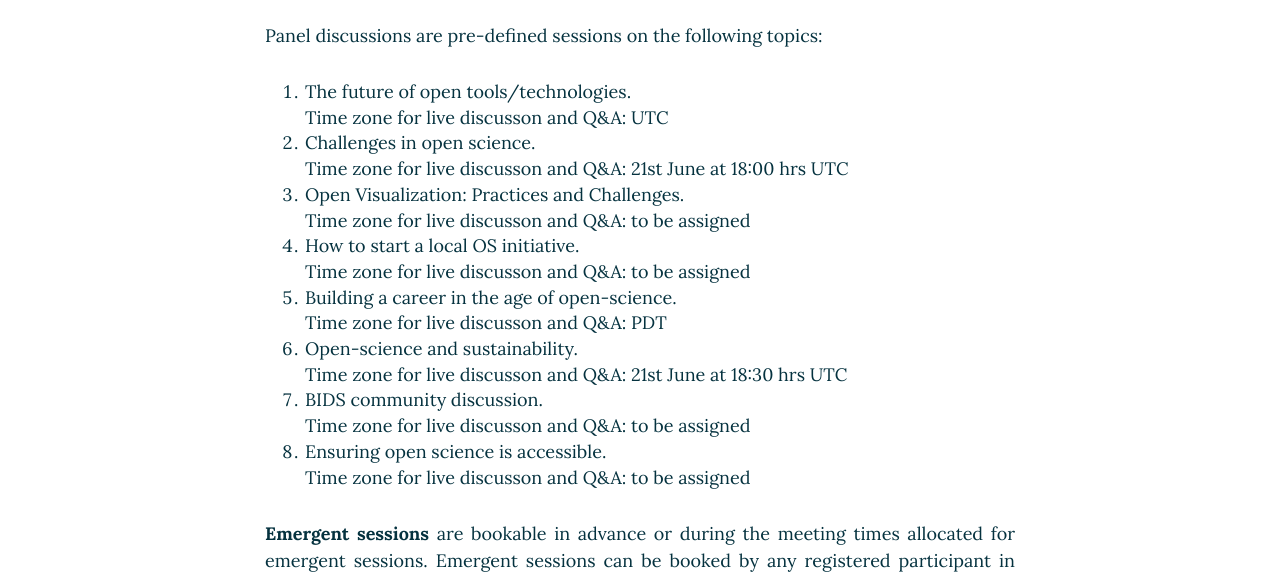
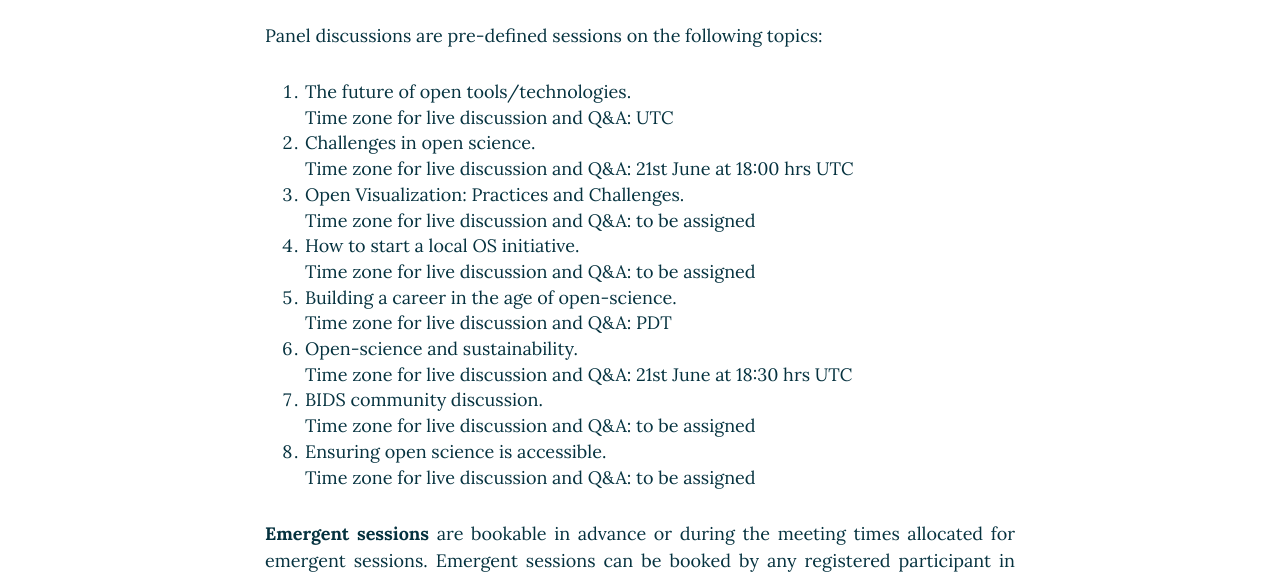
Before and after one commit to ohbm/osr2021, a Jekyll site: the page built from formats.md, in a window 1280 px wide and 900 px high, scrolled down 1033 px. Shown: the part 154-732 px from the top of the window. Built offline with Jekyll 4.4.1, drawn with Linux system fonts in a browser that asks for light colours; nearby versions of some CDN libraries.

Commit message:
Update formats.md

```diff
--- a/formats.md
+++ b/formats.md
@@ -25,21 +25,21 @@ As for the main OHBM conference, this years OSR will happen across different tim
 <p align="justify">Panel discussions are pre-defined sessions on the following topics: </p>
 
 1.  The future of open tools/technologies.
-      Time zone for live discusson and Q&A: UTC
+      Time zone for live discussion and Q&A: UTC
 2.  Challenges in open science.
-      Time zone for live discusson and Q&A: 21st June at 18:00 hrs UTC
+      Time zone for live discussion and Q&A: 21st June at 18:00 hrs UTC
 3.  Open Visualization: Practices and Challenges.
-      Time zone for live discusson and Q&A: to be assigned
+      Time zone for live discussion and Q&A: to be assigned
 4.  How to start a local OS initiative.
-      Time zone for live discusson and Q&A: to be assigned
+      Time zone for live discussion and Q&A: to be assigned
 5.  Building a career in the age of open-science.
-      Time zone for live discusson and Q&A: PDT
+      Time zone for live discussion and Q&A: PDT
 6.  Open-science and sustainability.
-      Time zone for live discusson and Q&A: 21st June at 18:30 hrs UTC
+      Time zone for live discussion and Q&A: 21st June at 18:30 hrs UTC
 7.  BIDS community discussion.
-      Time zone for live discusson and Q&A: to be assigned
+      Time zone for live discussion and Q&A: to be assigned
 8.  Ensuring open science is accessible.
-      Time zone for live discusson and Q&A: to be assigned
+      Time zone for live discussion and Q&A: to be assigned
 
 <div id='emergent'></div>
 <p align="justify">**Emergent sessions** are bookable in advance or during the meeting times allocated for emergent sessions. Emergent sessions can be booked by any registered participant in advance or at any point in the meeting, while there is space in the schedule. Submitted emergent requests will be briefly reviewed by the OSR team for appropriate content, and details communicated regarding how to book a slot in our schedule. We will be on hand to manage the hosting and broadcast of your session on your behalf, and help your participants join the conversation.</p>
```
